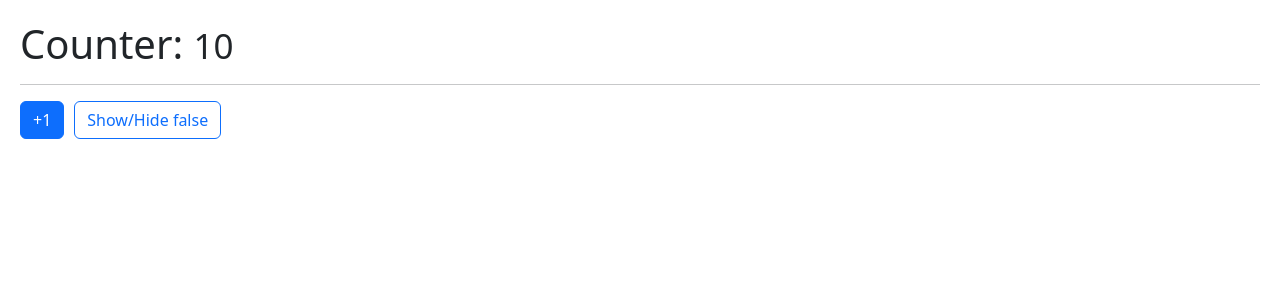
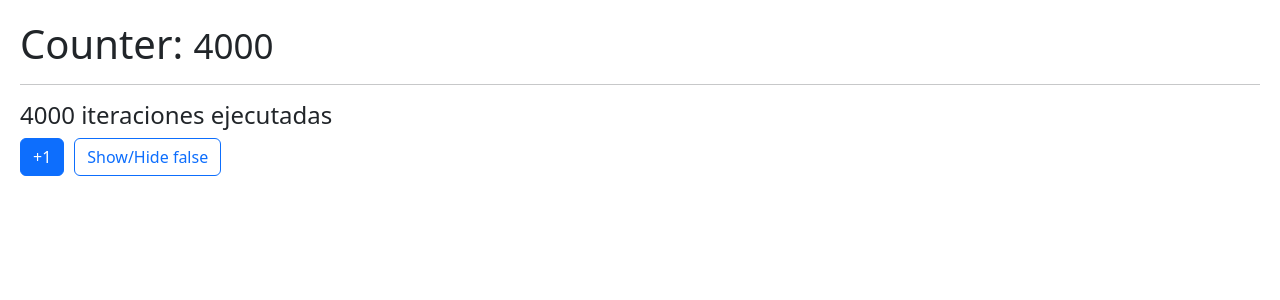
Before and after one commit to sneydero/hook-app, a React (Vite) app: page / in a window 1280 px wide. Shown: the top 300 px of the page. Built offline with nearby package versions, Linux system fonts and the light colour scheme.

Commit message:
useMemo hook

```diff
--- /dev/null
+++ b/src/06-memos/MemoHook.jsx
@@ -0,0 +1,39 @@
+import { useMemo, useState } from "react";
+import { useCounter } from "../hooks/useCounter";
+
+const heavyStuff = (iterationNumber = 100) => {
+  for (let i = 0; i < iterationNumber; i++) {
+    console.log("Ahi Vamos...");
+  }
+
+  return `${iterationNumber} iteraciones ejecutadas`;
+};
+
+const MemoHook = () => {
+  const { counter, increment } = useCounter(4000);
+  const [show, setShow] = useState(false);
+  const memorizeValue = useMemo(() => heavyStuff(counter), [counter]);
+
+  return (
+    <>
+      <h1>
+        Counter: <small>{counter}</small>
+      </h1>
+      <hr />
+      <h4>{memorizeValue}</h4>
+
+      <button className="btn btn-primary" onClick={() => increment()}>
+        +1
+      </button>
+
+      <button
+        className="btn btn-outline-primary"
+        onClick={() => setShow(!show)}
+      >
+        Show/Hide {JSON.stringify(show)}
+      </button>
+    </>
+  );
+};
+
+export default MemoHook;
--- a/src/main.tsx
+++ b/src/main.tsx
@@ -10,10 +10,11 @@
 import FocusScreen from "./04-useRef/FocusScreen";
 import Layout from "./05-useLayoutEffect/Layout";
 import Memorize from "./06-memos/Memorize";
+import MemoHook from "./06-memos/MemoHook";
 
 ReactDOM.createRoot(document.getElementById("root")!).render(
   // <React.StrictMode>
   // <MultipleCustomHook />
-  <Memorize />
+  <MemoHook />
   //</React.StrictMode>
 );
```
